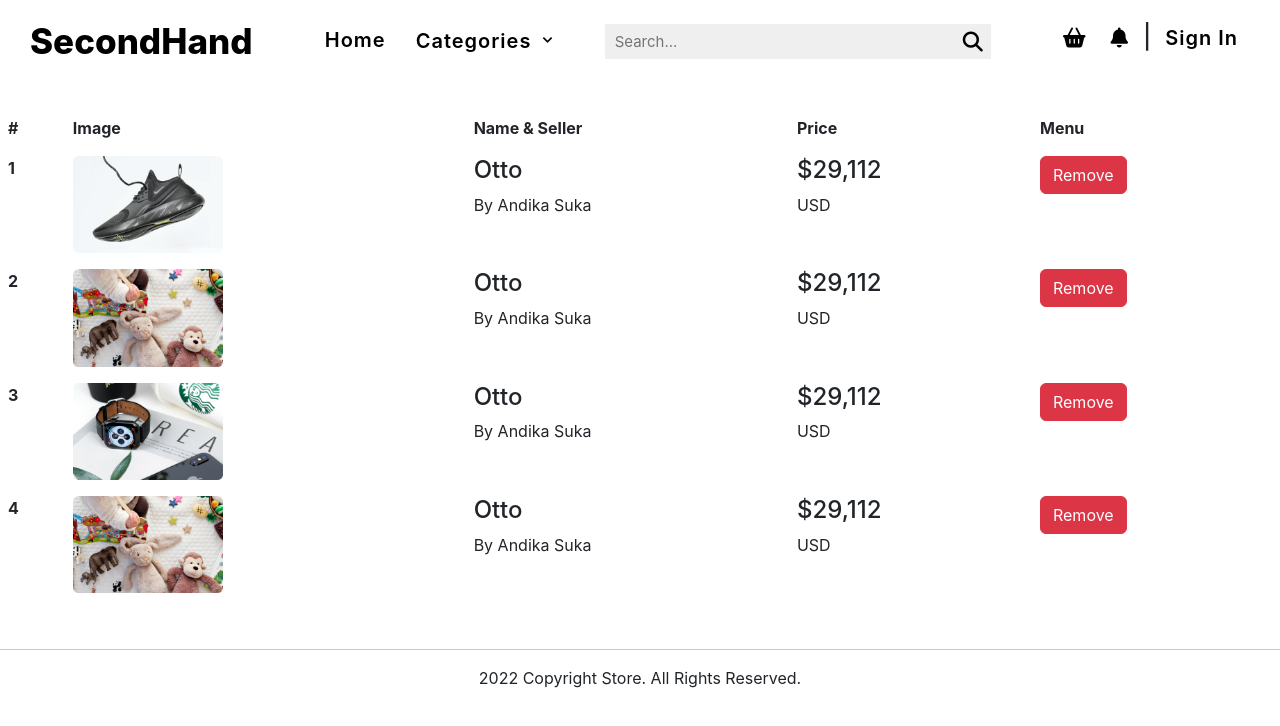
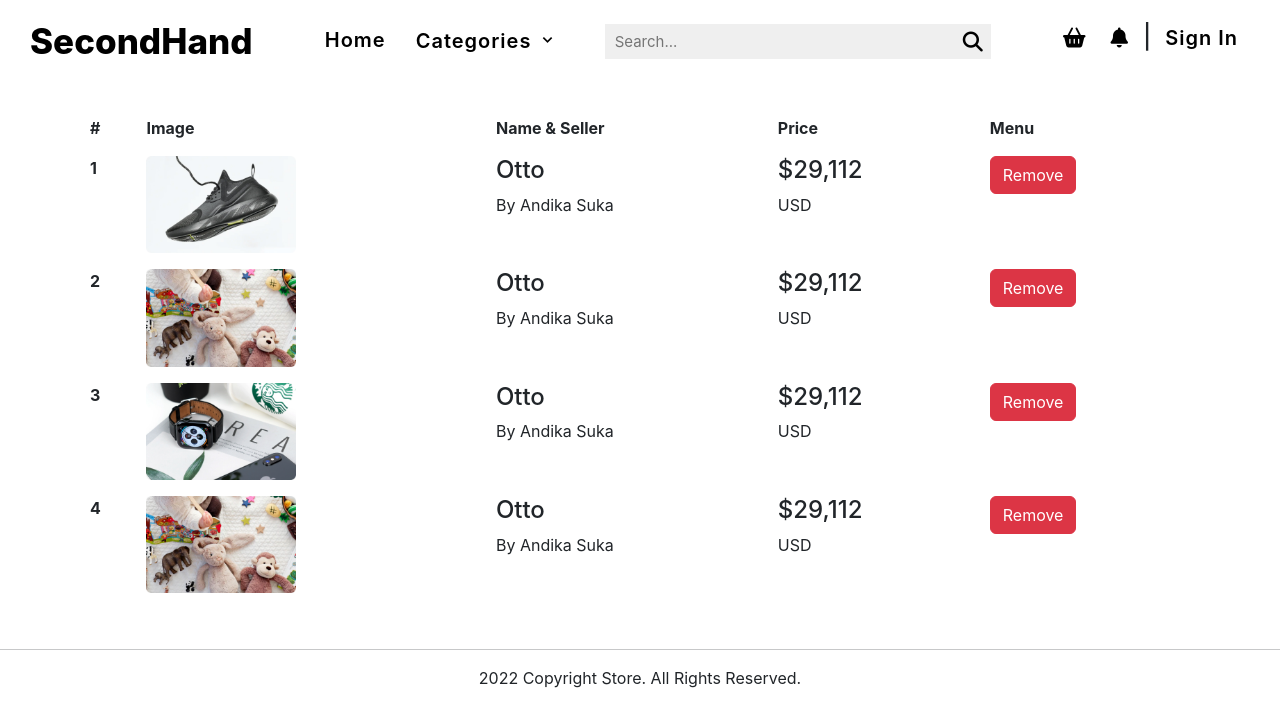
Before and after one commit to MustofaandCrew/FrontEnd2, a React (Create React App) app in the folder front-end/: page /shoppingcart in a window 1280 px wide. Shown: the top 726 px of the page. Built offline with nearby package versions, Linux system fonts and the light colour scheme.

Commit message:
add container css

```diff
--- a/front-end/src/pages/Shoppingcart.jsx
+++ b/front-end/src/pages/Shoppingcart.jsx
@@ -10,8 +10,8 @@ import Watch from "../assets/images/NewProducts3.jpg";
 export default function Shoppingcart() {
     return (
         <LayoutNavbarFooter>
-            <div className="mb-5">
-                <table class="table table-borderless">
+            <div className="container container-fluid mb-5">
+                <table className="table table-borderless">
                     <thead>
                         <tr>
                             <th scope="col">#</th>
```
